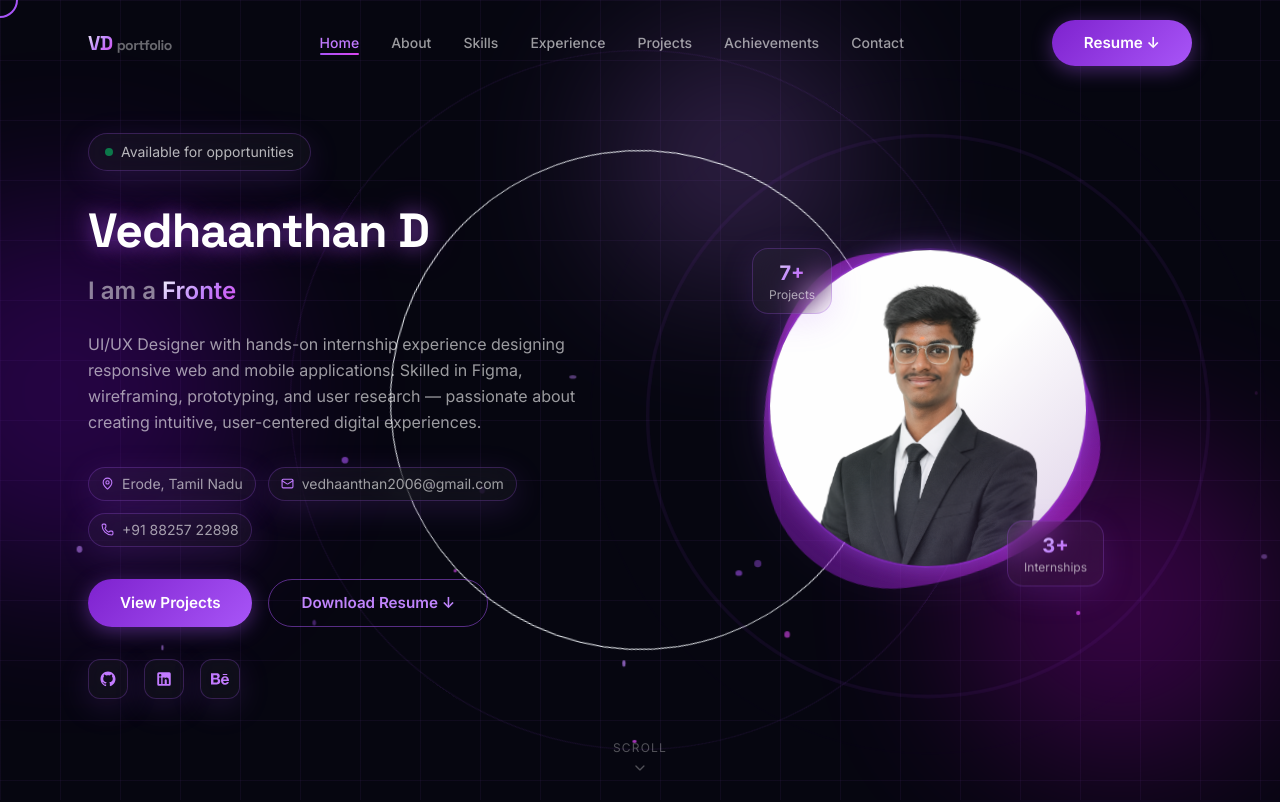
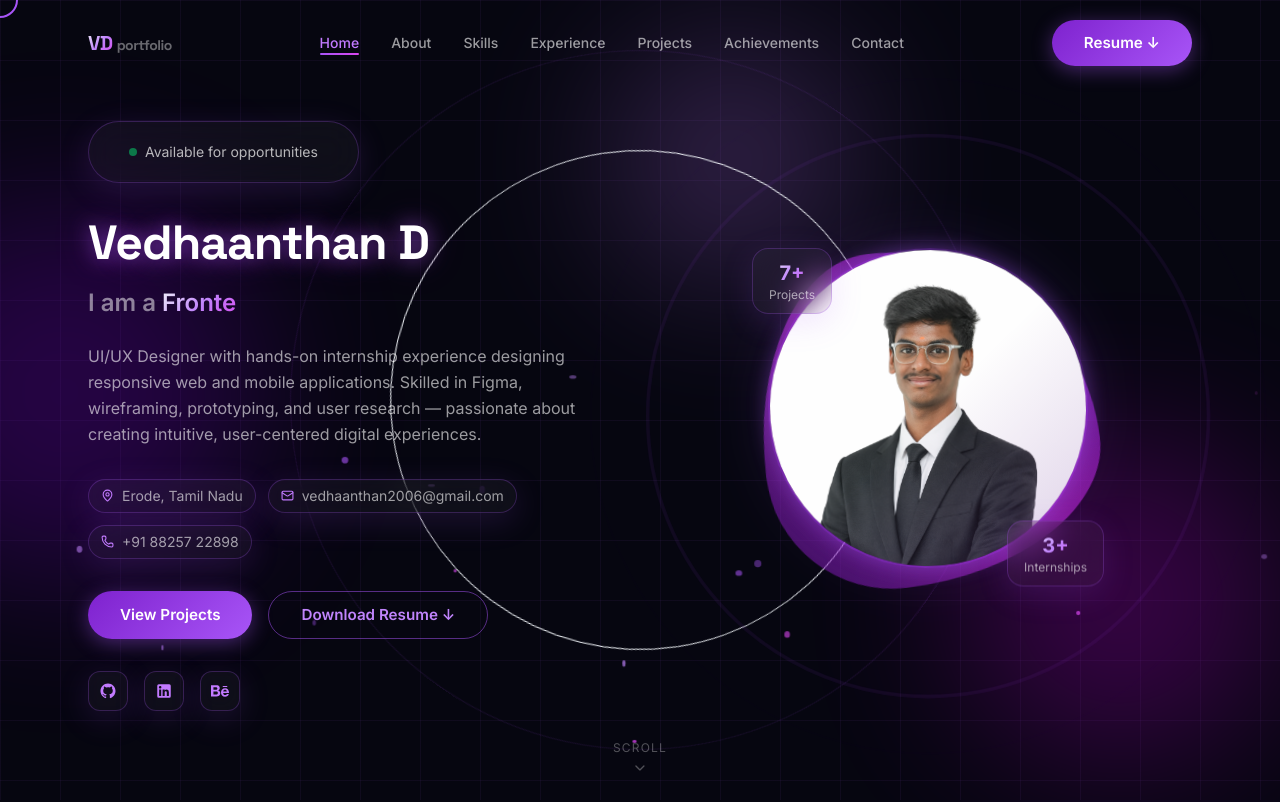
Before and after one commit to Vedhaanthan-D/Vedhaanthan-Portfolio-Website, a React (Vite) app in the folder ved-por/: page / in a window 1280 px wide. Shown: the top 802 px of the page. Built offline with nearby package versions, Linux system fonts and the light colour scheme.

Commit message:
chnage icon

```diff
--- a/ved-por/src/components/Hero.jsx
+++ b/ved-por/src/components/Hero.jsx
@@ -68,7 +68,7 @@ export default function Hero() {
             initial={{ opacity: 0, y: 20 }}
             animate={{ opacity: 1, y: 0 }}
             transition={{ delay: 0.2, duration: 0.6 }}
-            className="inline-flex items-center gap-2 glass rounded-full px-4 py-2 mb-6"
+            className="inline-flex items-center gap-2 glass rounded-full px-10 py-5 mb-6"
           >
             <span className="w-2 h-2 rounded-full bg-green-400 animate-pulse" />
             <span className="text-sm text-white/70">Available for opportunities</span>
```
